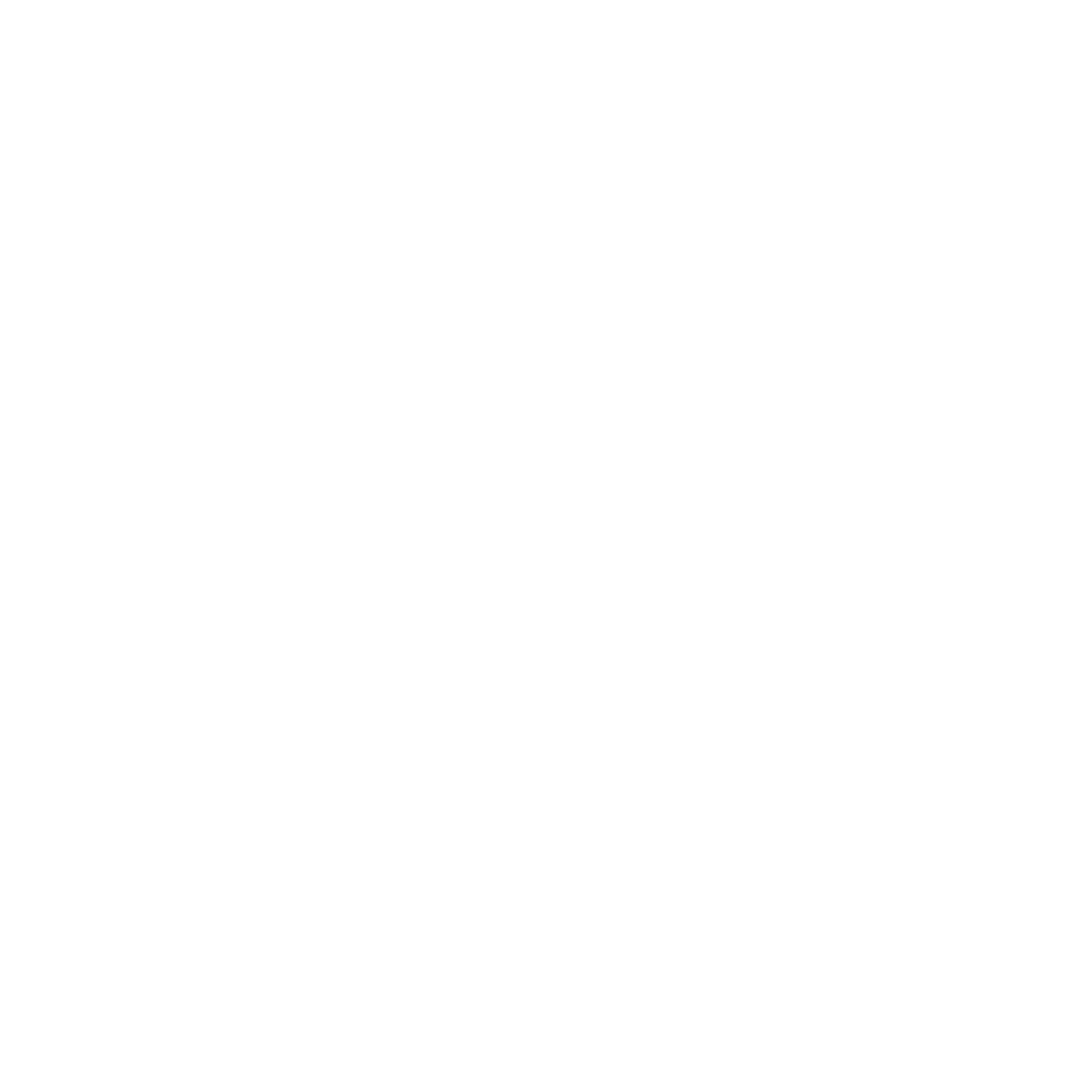
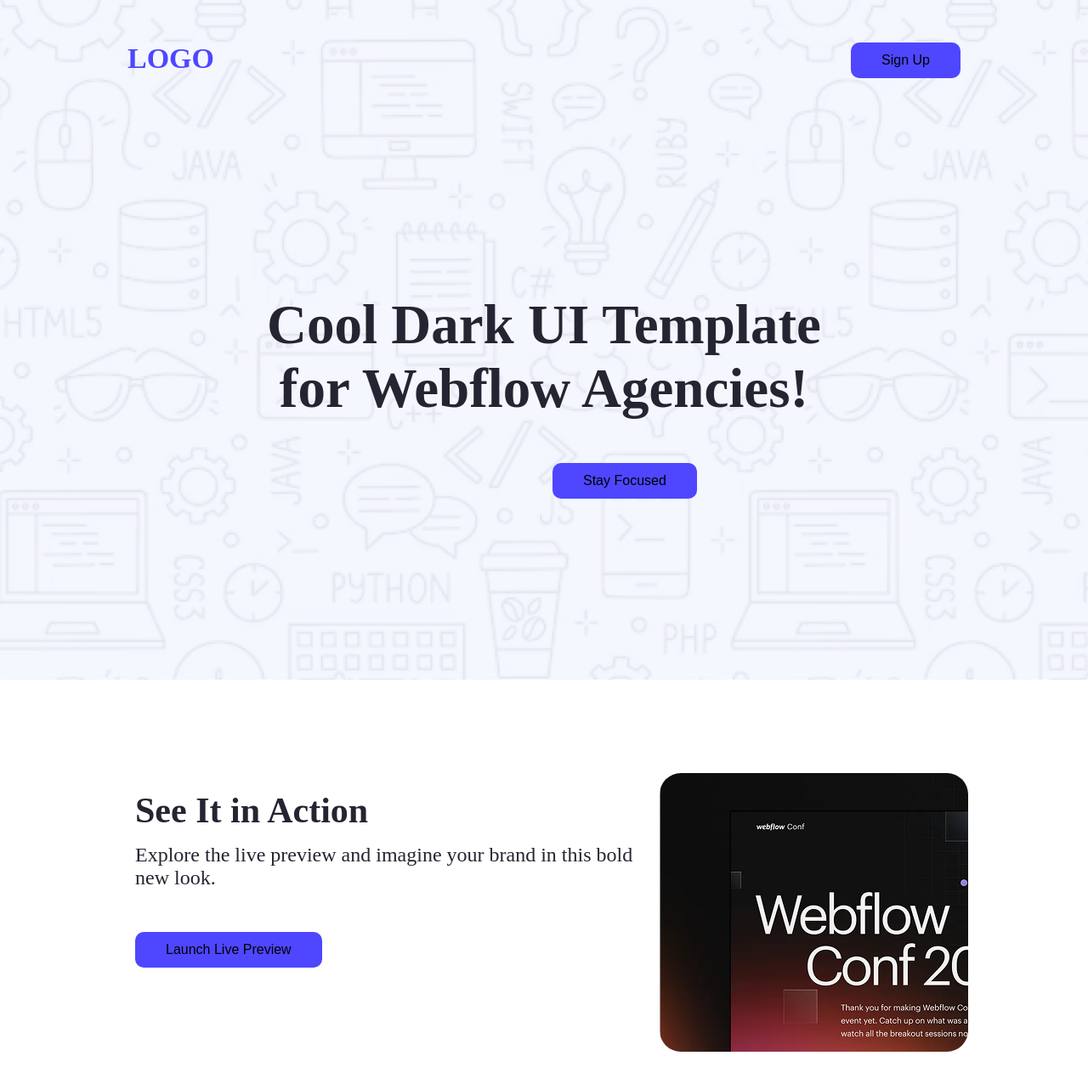
Before and after one commit to mdraselhosen345/Assignment-1-repo, a plain HTML site: page index.html in a window 1280 px wide. Shown: the whole page at 85% size. Before the commit the page ends 800 px from the top, so only its background shows below. Drawn offline with Linux system fonts and the light colour scheme.

Commit message:
the index.html file

```diff
--- a/index.html
+++ b/index.html
@@ -3,10 +3,40 @@
 <head>
     <meta charset="UTF-8">
     <meta name="viewport" content="width=device-width, initial-scale=1.0">
+    <title>Assignment-1</title>
     <link rel="stylesheet" href="style.css">
-    <title>Assignment-1</title>
 </head>
 <body>
+    <!-- header-section-start -->
+    <header>
+        <section class="container-header">
+            <div class="hero-bg">
+             <div class="navber">
+                <h1 class="logo">LOGO</h1>
+                <a href="#"><button class="button1">Sign Up</button></a>
+             </div>
+             <h1 class="navber-title">
+                    Cool Dark UI Template for Webflow Agencies!
+             </h1>
+                <a href="#"><button class="button2">Stay Focused</button></a>
+            </div>
+        </section>
+    </header>
+    <!-- header-section-end -->
+     <!-- main-section-start -->
+      <main>
+        <section class="section-action">
+                   <div class="action">
+                          <h1 class="action-title">See It in Action</h1>
+                          <p class="pragarph">Explore the live preview and imagine your brand in this bold new look.</p>
+                          <a href="#"><button class="button3">Launch Live Preview</button></a>
 
+                   </div>
+                   <div class="action-photo">
+
+                   </div>
+        </section>
+      </main>
+     <!-- main-section-end -->
 </body>
 </html>
--- a/style.css
+++ b/style.css
@@ -0,0 +1,86 @@
+*{
+    margin:0;
+    padding: 0;
+    box-sizing: border-box;
+}
+/* header section start */
+.hero-bg{
+  background-image: url('Assets/Hero-bg.png');
+  background-size: cover;
+  background-position: center;
+  background-repeat: no-repeat;
+  margin: 0;
+  padding: 0;
+  width: 100%;
+  height: 100vh;
+}
+.navber{
+    display: flex;
+    justify-content: space-between;
+    text-align: center;
+    padding: 50px 150px 50px 150px;
+
+}
+.logo{
+    color: #4e47ff;
+    font-size: 34px;
+    font-weight: bold;
+}
+button{
+    background-color: #4E47FF;
+    padding: 12px 36px 12px 36px;
+    border-radius: 10px;
+    border:none;
+    font-size: 16px;
+}
+button:hover{
+    background-color: rgb(0, 6, 114);
+    color: #fff;
+}
+.navber-title{
+    text-align: center;
+    margin: 203px 267px 0px 267px;
+    font-size: 65px;
+    color:#252432;
+}
+.button2{
+    text-align: justify;
+    margin-top: 50px;
+    margin-left: 650px;
+}
+
+/* header section end */
+
+/* main-section-start */
+.section-action{
+    display: flex;
+    justify-content: space-between;
+    margin: 80px 141px 50px 159px;
+
+}
+.action-title{
+    font-size: 42px;
+    color: #252432;
+    font-weight: bold;
+    margin-top: 50px;
+
+}
+.pragarph{
+    font-size: 24px;
+    color:#252432;
+    margin-top: 15px;
+}
+.action-photo{
+    background-image: url(Assets/wc-big.png);
+    background-repeat: no-repeat;
+    width: 403px;
+    height: 328px;
+    border-radius: 25px;
+    margin-top: 30px;
+
+
+}
+.button3{
+    margin-top: 50px;
+}
+/* main section start */
```
Also changed, not shown: 2 other files.
